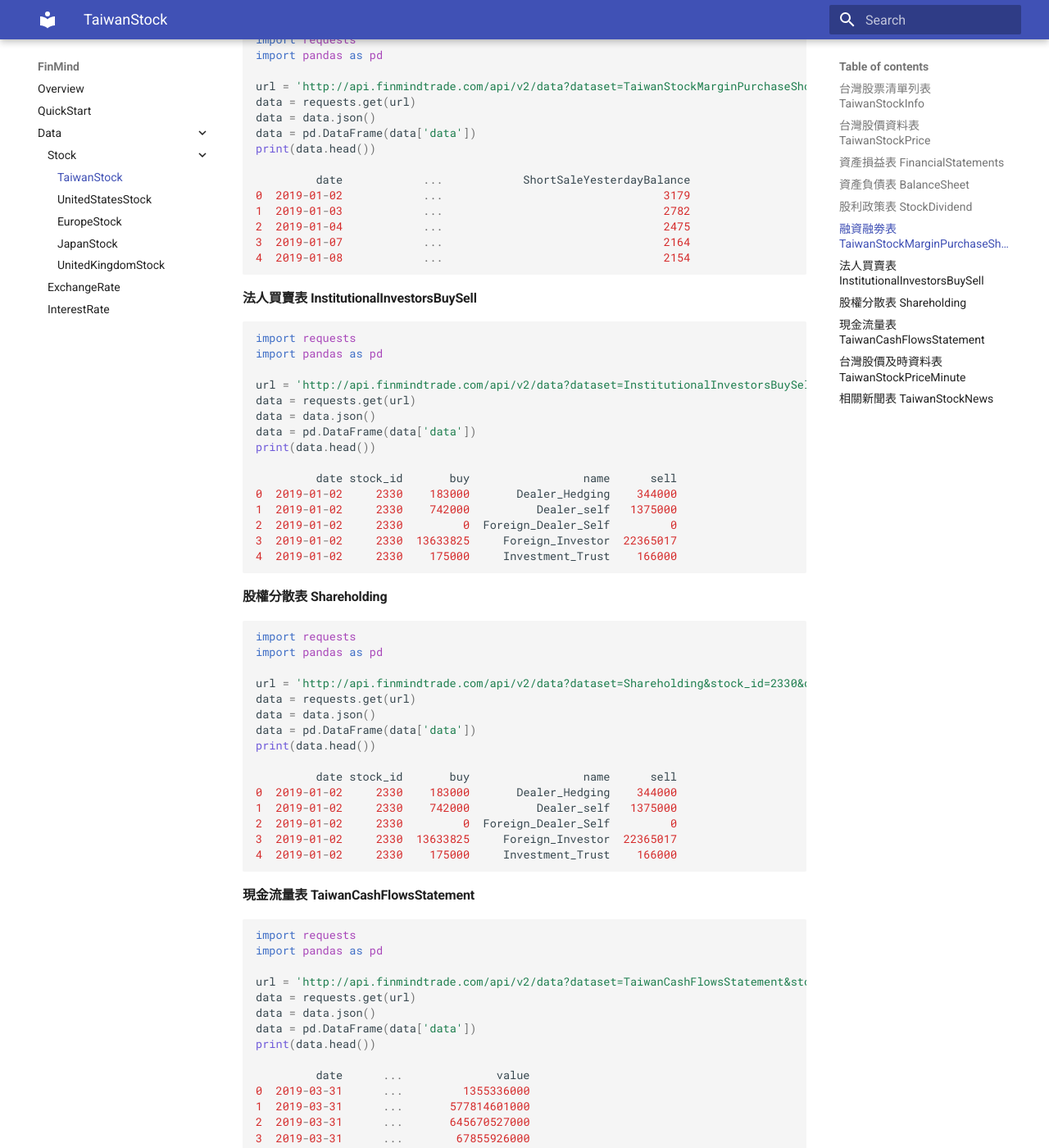
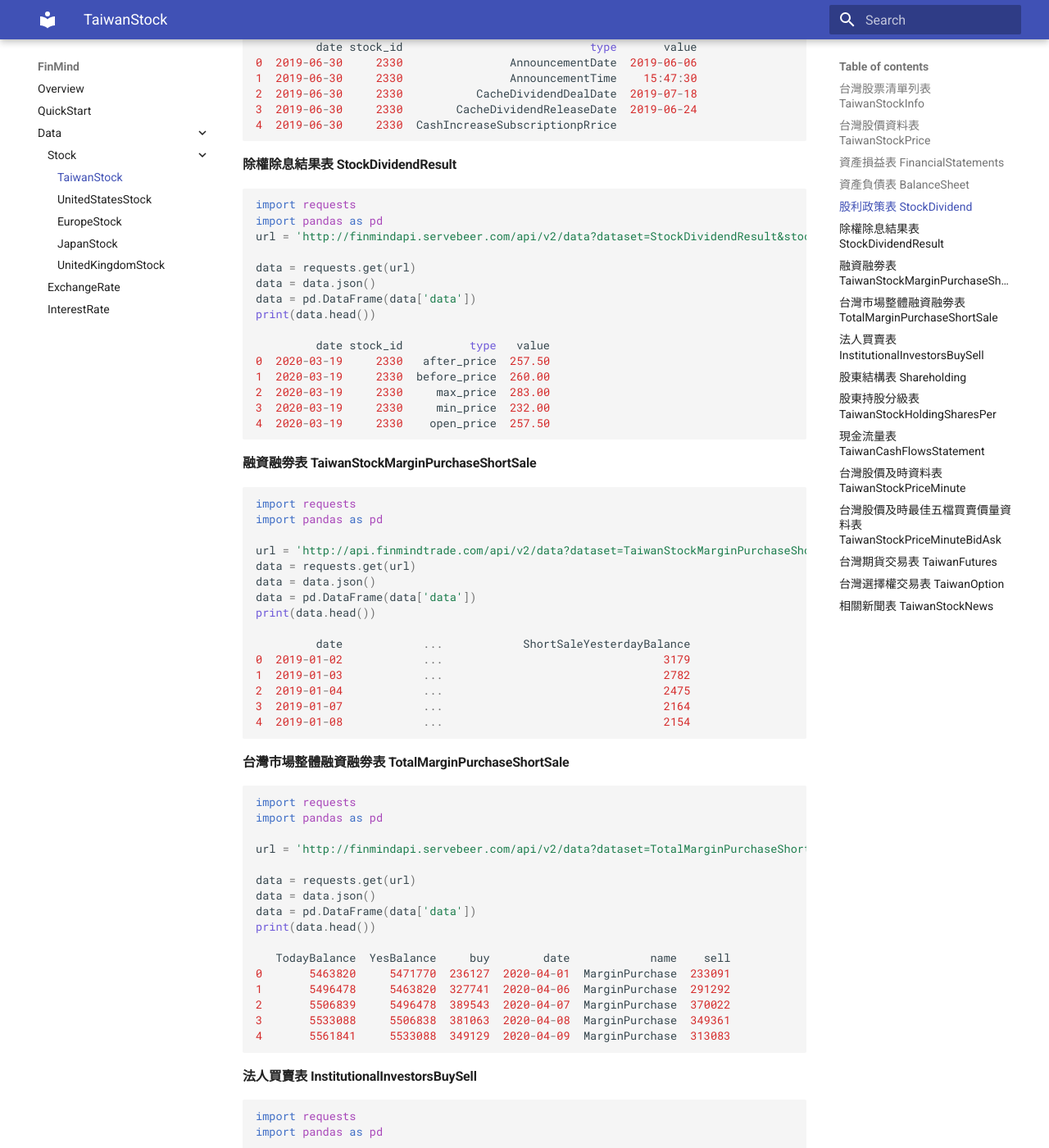
Before and after one commit to FinMind/FinMind-Doc, an MkDocs documentation site: the page built from docs/tutor/TaiwanStock.md, in a window 1280 px wide and 1400 px high, scrolled down 2581 px. Shown: the whole window at 82% size. Built offline with MkDocs 1.6.1 and Material for MkDocs 9.7.7, drawn with Linux system fonts in a browser that asks for light colours; some of the changed text lies outside the part shown.

Commit message:
add:taiwan new dataset doc, StockDividendResult, TotalMarginPurchaseShortSale, TaiwanStockHoldingSharesPer, TaiwanStockPriceMinuteBidAsk, TaiwanFutures, TaiwanOption

````diff
--- a/docs/tutor/TaiwanStock.md
+++ b/docs/tutor/TaiwanStock.md
@@ -8,15 +8,27 @@
 
 - [股利政策表 StockDividend](https://finmind.github.io/tutor/TaiwanStock/#stockdividend)
 
+- [除權除息結果表 StockDividendResult](https://finmind.github.io/tutor/TaiwanStock/#stockdividendresult)
+
 - [融資融劵表 TaiwanStockMarginPurchaseShortSale](https://finmind.github.io/tutor/TaiwanStock/#taiwanstockmarginpurchaseshortsale)
+
+- [台灣市場整體融資融劵表 TotalMarginPurchaseShortSale](https://finmind.github.io/tutor/TaiwanStock/#totalmarginpurchaseshortSale)
 
 - [法人買賣表 InstitutionalInvestorsBuySell](https://finmind.github.io/tutor/TaiwanStock/#institutionalinvestorsbuysell)
 
-- [股權分散表 Shareholding](https://finmind.github.io/tutor/TaiwanStock/#shareholding)
+- [股東結構表 Shareholding](https://finmind.github.io/tutor/TaiwanStock/#shareholding)
+
+- [股東持股分級表 TaiwanStockHoldingSharesPer](https://finmind.github.io/tutor/TaiwanStock/#taiwanstockholdingsharesper)
 
 - [現金流量表 TaiwanCashFlowsStatement](https://finmind.github.io/tutor/TaiwanStock/#taiwancashflowsstatement)
 
 - [台灣股價及時資料表 TaiwanStockPriceMinute](https://finmind.github.io/tutor/TaiwanStock/#taiwanstockpriceminute)
+
+- [台灣股價及時最佳五檔買賣價量資料表 TaiwanStockPriceMinuteBidAsk](https://finmind.github.io/tutor/TaiwanStock/#taiwanstockpriceminutedidask)
+
+- [台灣期貨交易表 TaiwanFutures](https://finmind.github.io/tutor/TaiwanStock/#taiwanfutures)
+
+- [台灣選擇權交易表 TaiwanOption](https://finmind.github.io/tutor/TaiwanStock/#taiwanoption)
 
 - [相關新聞表 TaiwanStockNews](https://finmind.github.io/tutor/TaiwanStock/#taiwanstocknews)
 
@@ -128,6 +140,26 @@ print(data.head())
 4  2019-06-30     2330  CashIncreaseSubscriptionpRrice
 ```
 
+#### 除權除息結果表 StockDividendResult
+
+```python
+import requests
+import pandas as pd
+url = 'http://finmindapi.servebeer.com/api/v2/data?dataset=StockDividendResult&stock_id=2330&date=2020-01-01'
+
+data = requests.get(url)
+data = data.json()
+data = pd.DataFrame(data['data'])
+print(data.head())
+
+         date stock_id          type   value
+0  2020-03-19     2330   after_price  257.50
+1  2020-03-19     2330  before_price  260.00
+2  2020-03-19     2330     max_price  283.00
+3  2020-03-19     2330     min_price  232.00
+4  2020-03-19     2330    open_price  257.50
+```
+
 #### 融資融劵表 TaiwanStockMarginPurchaseShortSale
 
 ```python
@@ -146,6 +178,27 @@ print(data.head())
 2  2019-01-04            ...                                 2475
 3  2019-01-07            ...                                 2164
 4  2019-01-08            ...                                 2154
+```
+
+#### 台灣市場整體融資融劵表 TotalMarginPurchaseShortSale
+
+```python
+import requests
+import pandas as pd
+
+url = 'http://finmindapi.servebeer.com/api/v2/data?dataset=TotalMarginPurchaseShortSale&date=2020-04-01'
+
+data = requests.get(url)
+data = data.json()
+data = pd.DataFrame(data['data'])
+print(data.head())
+
+   TodayBalance  YesBalance     buy        date            name    sell
+0       5463820     5471770  236127  2020-04-01  MarginPurchase  233091
+1       5496478     5463820  327741  2020-04-06  MarginPurchase  291292
+2       5506839     5496478  389543  2020-04-07  MarginPurchase  370022
+3       5533088     5506838  381063  2020-04-08  MarginPurchase  349361
+4       5561841     5533088  349129  2020-04-09  MarginPurchase  313083
 ```
 
 #### 法人買賣表 InstitutionalInvestorsBuySell
@@ -168,7 +221,7 @@ print(data.head())
 4  2019-01-02     2330    175000     Investment_Trust    166000
 ```
 
-#### 股權分散表 Shareholding
+#### 股東結構表 Shareholding
 
 ```python
 import requests
@@ -186,6 +239,27 @@ print(data.head())
 2  2019-01-02     2330         0  Foreign_Dealer_Self         0
 3  2019-01-02     2330  13633825     Foreign_Investor  22365017
 4  2019-01-02     2330    175000     Investment_Trust    166000
+```
+
+#### 股東持股分級表 TaiwanStockHoldingSharesPer
+
+```python
+import requests
+import pandas as pd
+
+url = 'http://finmindapi.servebeer.com/api/v2/data?dataset=TaiwanStockHoldingSharesPer&stock_id=2330&date=2020-01-01'
+data = requests.get(url)
+data = data.json()
+data = pd.DataFrame(data['data'])
+print(data.head())
+
+
+         date stock_id HoldingSharesLevel  people  percent       unit
+0  2020-01-03     2330              1-999  152189     0.12   31620477
+1  2020-01-03     2330        1,000-5,000  162537     1.23  319338776
+2  2020-01-03     2330      10,001-15,000    9197     0.43  112485162
+3  2020-01-03     2330    100,001-200,000    1597     0.85  221839181
+4  2020-01-03     2330      15,001-20,000    4388     0.29   77359293
 ```
 
 #### 現金流量表 TaiwanCashFlowsStatement
@@ -231,6 +305,18 @@ print(data.head())
 4  2019-05-28 13:21:23.000000     2330       231.5       1
 ```
 
+#### 台灣股價及時最佳五檔買賣價量資料表 TaiwanStockPriceMinuteBidAsk
+
+- 開發中
+
+#### 台灣期貨交易表 TaiwanFutures
+
+- 開發中
+
+#### 台灣選擇權交易表 TaiwanOption
+
+- 開發中
+
 #### 相關新聞表 TaiwanStockNews
 
 ```python
````
Also changed, not shown: other parts of docs/tutor/TaiwanStock.md (+1 -1 lines).
